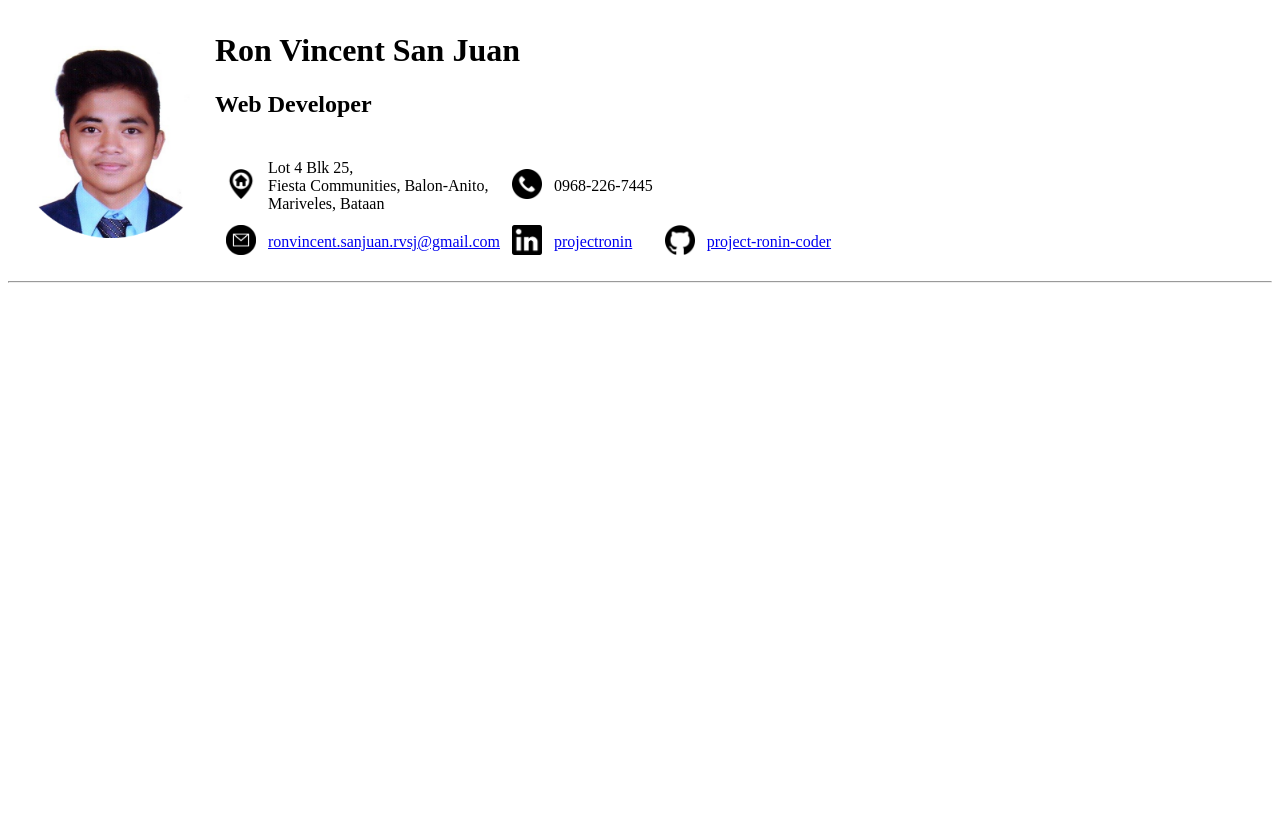
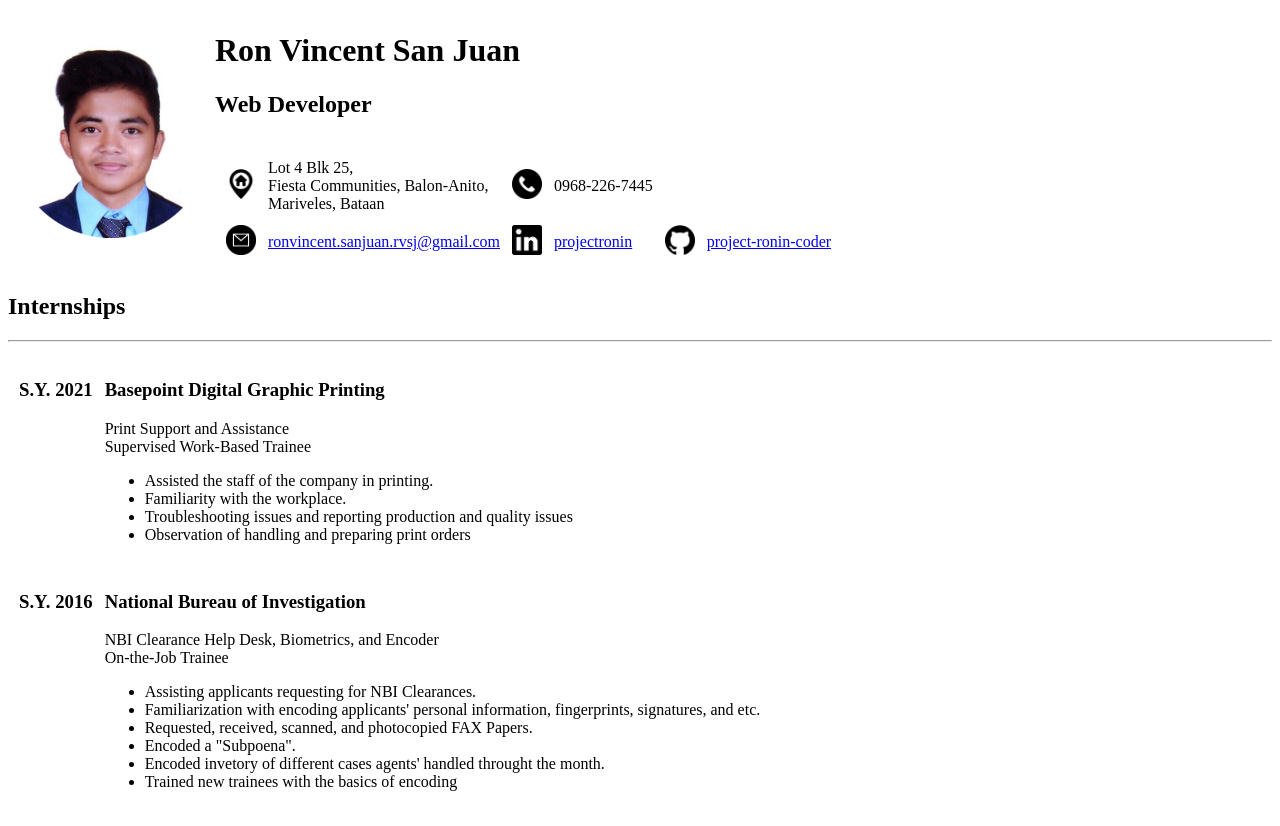
Before and after one commit to project-ronin-coder/resume-repo, a plain HTML site: page index.html in a window 1280 px wide. Before the commit the page ends 800 px from the top, so only its background shows below. Drawn offline with Linux system fonts and the light colour scheme.

Commit message:
Update index.html

```diff
--- a/index.html
+++ b/index.html
@@ -64,9 +64,48 @@
     </table>
   </header>
   <!-- HEADER END -->
-  <hr>
-  <main></main>
+
+  <!-- MAIN START -->
+  <main>
+    <!-- SECTION 1 - Internships-->
+    <section>
+      <h2>Internships</h2>
+      <hr>
+      <table cellspacing="10">
+        <tr>
+          <td colspan="1" valign="top"><h3>S.Y. 2021</h3></td>
+          <td>
+            <h3>Basepoint Digital Graphic Printing</h3>
+            Print Support and Assistance <br>
+            Supervised Work-Based Trainee
+            <ul>
+              <li>Assisted the staff of the company in printing.</li>
+              <li>Familiarity with the workplace.</li>
+              <li>Troubleshooting issues and reporting production and quality issues</li>
+              <li>Observation of handling and preparing print orders</li>
+            </ul>
+          </td>
+        </tr>
+        <tr>
+          <td valign="top"><h3>S.Y. 2016</h3></td>
+          <td>
+            <h3>National Bureau of Investigation</h3>
+            NBI Clearance Help Desk, Biometrics, and Encoder <br>
+            On-the-Job Trainee
+            <ul>
+              <li>Assisting applicants requesting for NBI Clearances.</li>
+              <li>Familiarization with encoding applicants' personal information, fingerprints, signatures, and etc.</li>
+              <li>Requested, received, scanned, and photocopied FAX Papers.</li>
+              <li>Encoded a "Subpoena".</li>
+              <li>Encoded invetory of different cases agents' handled throught the month.</li>
+              <li>Trained new trainees with the basics of encoding</li>
+            </ul>
+          </td>
+        </tr>
+      </table>
+    </section>
+  </main>
+  <!-- MAIN END -->
   <footer></footer>
-
 </body>
 </html>
```
